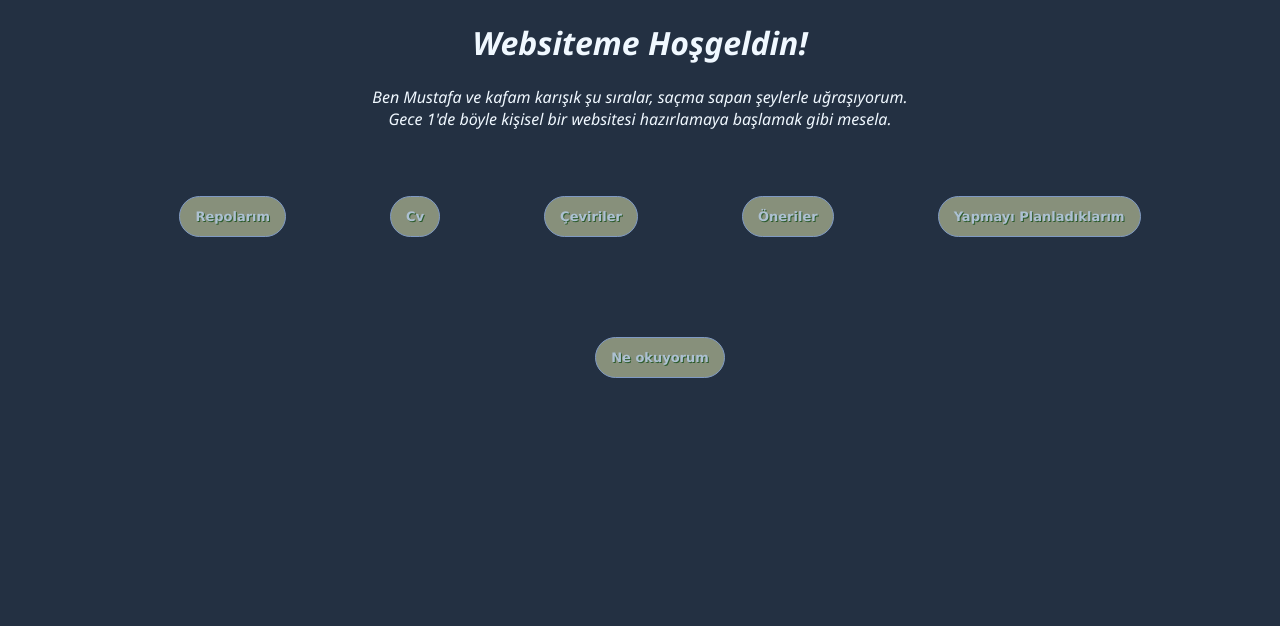
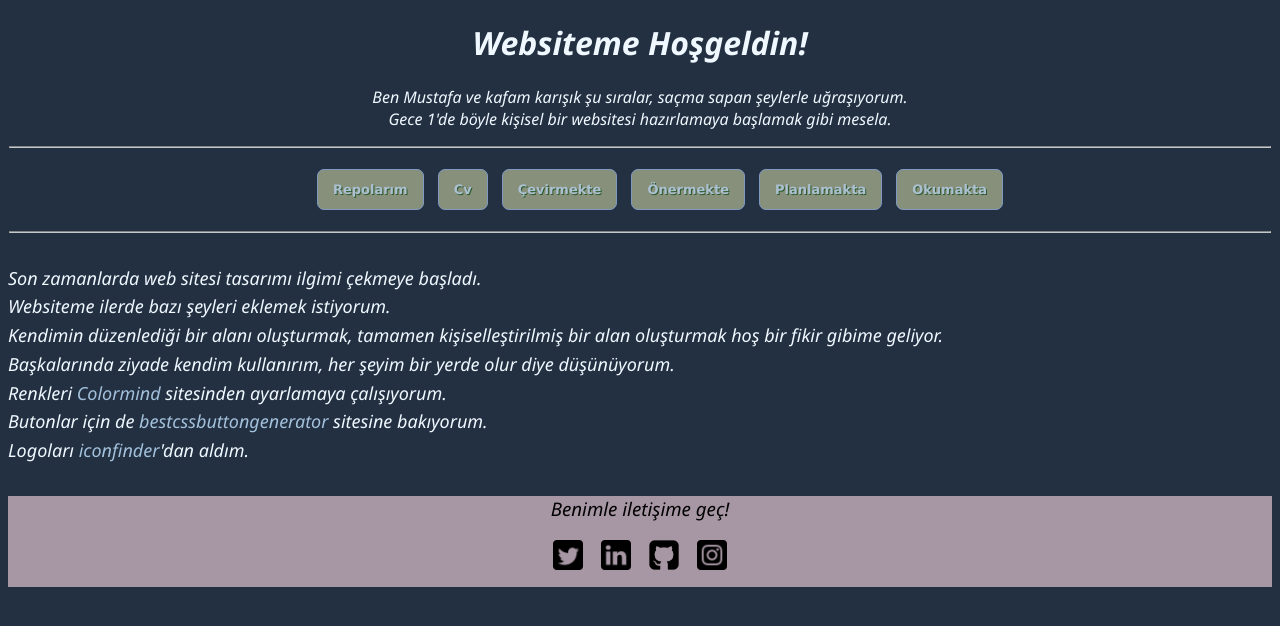
Before and after one commit to muki-yz/muki-yz.github.io, a plain HTML site: page index.html in a window 1280 px wide. Drawn offline with Linux system fonts and the light colour scheme.

Commit message:
dosya konumu değişti

```diff
--- /dev/null
+++ b/css dosyaları/footer.css
@@ -0,0 +1,27 @@
+.footer{
+    padding-top: 0%;
+    padding-bottom: 1%;
+    color: black;
+    height:auto;
+    background-color: #A797A4;
+}
+.footer h3 {
+    text-align: center;
+    font-family:'Segoe UI', Tahoma, Geneva, Verdana, sans-serif;
+    font-style: italic;
+    font-weight: lighter;
+}
+footer img {
+    height: 30px;
+    display: inline-flexbox;
+}
+footer .sosyal{
+    padding-left: 15%;
+    padding-right: 15%;
+    display: flex;
+    justify-content: center;
+}
+footer a {
+    padding-right: 1%;
+    padding-left:1%;
+}
--- a/css dosyaları/navbarr.css
+++ b/css dosyaları/navbarr.css
@@ -1,7 +1,7 @@
 .navbar li {
 
     display:inline-flex;
-    padding:50px;
+    padding:5px;
 }
 
 
@@ -29,7 +29,7 @@
     text-decoration:none;
     text-shadow:2px 1px 0px #adc783;
     background-color:#A0A98A;
-    border-radius:28px;
+    border-radius:7px;
     border:1px solid #97B4E4;
     display:inline-block;
     cursor:pointer;
@@ -43,4 +43,5 @@
 .navbar button:active {
     position:relative;
     top:1px;
+
 }
--- /dev/null
+++ b/css dosyaları/parag.css
@@ -0,0 +1,14 @@
+.parag1 p {
+    font-size: large;
+    line-height: 1.6;
+    padding-top: 1%;
+    padding-bottom: 1%;
+    color:aliceblue;
+    font-family:'Segoe UI', Tahoma, Geneva, Verdana, sans-serif;
+    font-style: italic;
+}
+.parag1 a {
+    text-decoration:none;
+    color: rgb(163, 193, 219);
+
+}
--- a/index.html
+++ b/index.html
@@ -15,14 +15,39 @@
         </div>
 
         <div class="navbar">
+            <hr>
             <ul >
                 <li><button> <a href="https://github.com/muki-yz?tab=repositories" >Repolarım</a></button></li>
                 <li><button><a href="#" >Cv</a></button></li>
-                <li><button><a href="#" >Çeviriler</a></button></li>
-                <li><button><a href="#" >Öneriler</a></button></li>
-                <li><button><a href="#" >Yapmayı Planladıklarım</a></button></li>
-                <li><button><a href="#" >Ne okuyorum</a></button></li>
-            </ul>
+                <li><button><a href="#" >Çevirmekte</a></button></li>
+                <li><button><a href="#" >Önermekte</a></button></li>
+                <li><button><a href="#" >Planlamakta</a></button></li>
+                <li><button><a href="#" >Okumakta</a></button></li>
+            </ul> <hr>
+        </div>
+        <div class="parag1">
+            <p>
+                Son zamanlarda web sitesi tasarımı ilgimi çekmeye başladı. <br>
+                Websiteme ilerde bazı şeyleri eklemek istiyorum. <br>
+                Kendimin düzenlediği bir alanı oluşturmak, tamamen kişiselleştirilmiş bir alan oluşturmak hoş bir fikir gibime geliyor. <br>
+                Başkalarında ziyade kendim kullanırım, her şeyim bir yerde olur diye düşünüyorum. <br>
+                Renkleri <a  href="http://colormind.io/">Colormind</a> sitesinden ayarlamaya çalışıyorum. <br>
+                Butonlar için de <a  href="https://www.bestcssbuttongenerator.com/">bestcssbuttongenerator</a> sitesine bakıyorum. <br>
+                Logoları  <a href="https://www.iconfinder.com/">iconfinder</a>'dan aldım.
+
+            </p>
+        </div>
+        <div class="footer">
+            <footer>
+                <h3>Benimle iletişime geç!</h3>
+                <div class="sosyal">
+                    <a href="https://www.twitter.com/muki-yz/"><img src="/media/twitter.png" alt="twitter"></a>
+                    <a href="https://www.linkedin.com/in/mustafa-yavuz/"><img src="/media/linkedin.png" alt="linkedin"></a>
+                    <a href="https://github.com/muki-yz/"><img src="/media/github.png" alt="github"></a>
+                    <a href="https://www.instagram.com/muki.jpg/"><img src="/media/instagram.png" alt="instagram"></a>
+
+                </div>
+            </footer>
         </div>
     </div>
 </body>
--- a/style.css
+++ b/style.css
@@ -1,4 +1,6 @@
 @import "css dosyaları/navbarr.css";
+@import "css dosyaları/footer.css";
+@import "css dosyaları/parag.css";
 
 body {
     background-color:#233042;
```
Also changed, not shown: media/github.png (added), media/instagram.png (added), media/linkedin.png (added), media/twitter.png (added).
